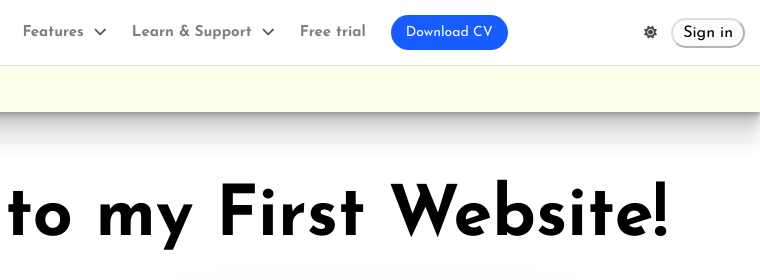
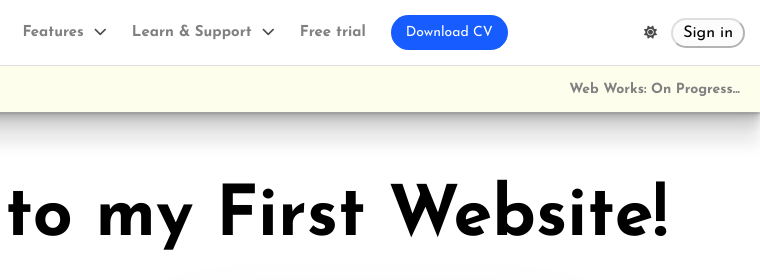
Before and after one commit to vigneshm2k24/WebProjects, a plain HTML site: page index.html in a window 1280 px wide. Shown: the top 280 px of the page, 520-1280 px from the left. Drawn offline with nearby package versions, Linux system fonts and the light colour scheme; a web font is replaced by a local one.

Commit message:
webwork on progress added

```diff
--- a/DNclone.css
+++ b/DNclone.css
@@ -11,6 +11,20 @@
     width: 100%;
     height: auto;
 } */
+
+.navbar-02{
+    width: 90%;
+    .ho1{
+        padding-right: 20px;
+        font-size: 14px;
+        text-align: right;
+        display: flex;
+        justify-content: right;
+        align-items: center;
+        z-index: 3;
+        text-decoration: none;
+    }
+}
 :root {
     --clr-blue: rgb(22, 92, 255);
 }
--- a/index.html
+++ b/index.html
@@ -88,6 +88,9 @@
             <h5 class="ho"><a href="DNclone.html">Home</a></h5>/
             <h5 class="cc"><a href="#secondpage">About</a></h5>/
             <h5 class="di"><a href="#footer">Contact</a></h5>
+            <div class="navbar-02">
+                <h6 class="ho1">Web Works: On Progress...</h6>
+            </div>
         </div>
     </section>
 
```
